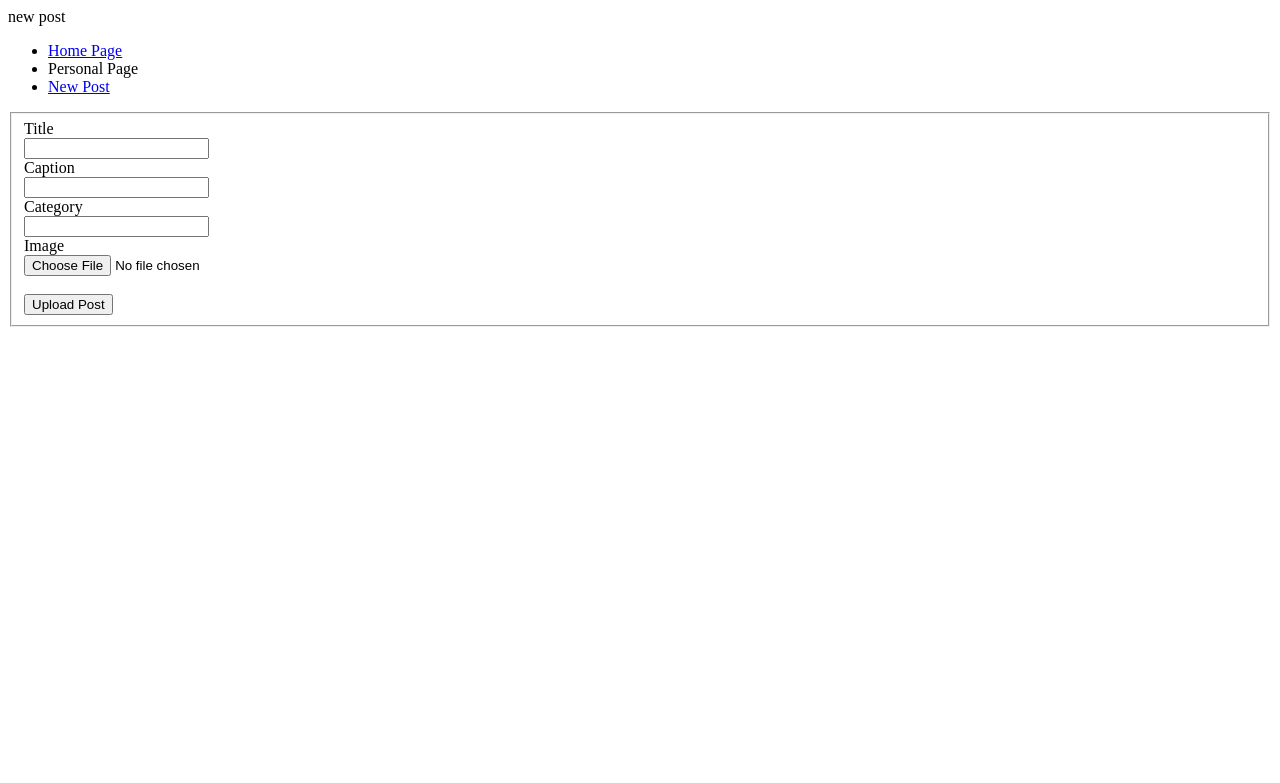
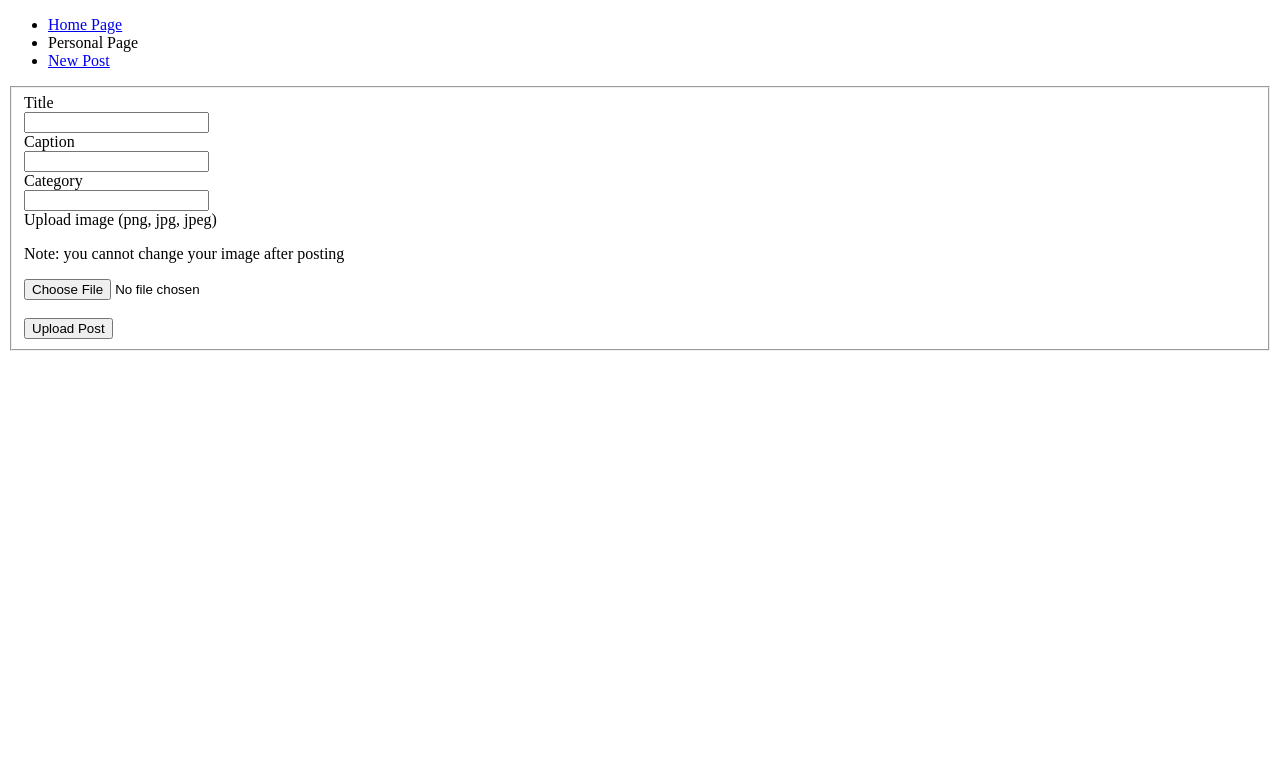
Before and after one commit to Popilokers/Final-Project-Webdev-Term2, a PHP site: page /edit.php in a window 1280 px wide. Shown: the top 783 px of the page. Run offline with PHP 8.4, Linux system fonts and the light colour scheme.

Commit message:
File upload + CRUD enhance + validation

```diff
--- a/accountVerify.php
+++ b/accountVerify.php
@@ -28,6 +28,7 @@
     <title>Document</title>
 </head>
 <body>
+    <h1>Please go back to the previous page to re-enter username and/or password</h1>
     <?php if(empty($username) || empty($password)):?>
         <h1 style="color: red;">ERROR: Username or Password fields are empty</h1>
     <?php else: ?>
--- a/edit.php
+++ b/edit.php
@@ -1,98 +1,98 @@
 <?php
-
 require('connect.php');
 
+$titleError = "none";
+$contentError = "none";
+$categoryError = "none";
+$imageError = "none";
 
-$user_type = "";
-
-$mode ="";
-$query ="";
-
-$statement = "";
-
+$mode = "";
+$command = $_POST['command'] ?? "New Post";
 $title = "";
 $caption = "";
 $category = "";
+$post_id = "";
+$query = "";
+$row = [];
 
-$command = "";
+if (isset($_GET['post_id'])) {
+    $mode = "edit";
+    $post_id = filter_input(INPUT_GET, 'post_id', FILTER_SANITIZE_NUMBER_INT);
 
-if(isset($_POST['command'])){
-    $command = $_POST['command']; //Update or Delete
+    $statement = $db->prepare("SELECT * FROM posts WHERE post_id = :post_id");
+    $statement->execute(['post_id' => $post_id]);
+    $row = $statement->fetch(PDO::FETCH_ASSOC);
 
-}
-else{
-    $command = "New Post";
+    $query = "UPDATE posts SET title = :title, caption = :caption, category_id = :category_id WHERE post_id = :post_id";
+} else {
+    $mode = "newPost";
+    $query = "INSERT INTO posts(title, caption, category_id, image)
+              VALUES (:title, :caption, :category_id, :image)";
 }
 
-if(isset($_GET['post_id'])){
-
-    $mode = "edit";
-    echo "post id: " . $_GET['post_id'];
-    echo "<br> action: " . $command;
-    echo "<br> query: " .
-    //defines $id early to use to edit an existing blog
-    $id = filter_input(INPUT_GET, 'post_id', FILTER_SANITIZE_NUMBER_INT);
-
-    //query that selects the specific row to be edited from the database
-     $statement = $db->prepare("SELECT * FROM posts WHERE post_id = :post_id");
-     $statement->execute(['post_id' => $_GET['post_id']]);
-
-     $row = $statement->fetch(PDO::FETCH_ASSOC);
-
-
-     $query = "UPDATE posts SET title = :title, caption = :caption, category_id = :category_id WHERE post_id = :post_id";
-     $post_id = filter_input(INPUT_GET, 'post_id');
-
-}
-else{
-    $mode = "newPost";
-
-    echo "new post";
-    $query = "INSERT INTO posts(title, caption, category_id)
-              VALUES (:title, :caption, :category_id)";
-    }
-
-
-if(!empty($_POST['title']) && !empty($_POST['caption']) && !empty($_POST['category_id'])){
-
+// POST REQUEST HANDLING
+if ($_SERVER['REQUEST_METHOD'] === 'POST') {
     $title = filter_input(INPUT_POST, 'title', FILTER_SANITIZE_SPECIAL_CHARS);
     $caption = filter_input(INPUT_POST, 'caption', FILTER_SANITIZE_SPECIAL_CHARS);
     $category = filter_input(INPUT_POST, 'category_id', FILTER_SANITIZE_NUMBER_INT);
 
-        // $image = filter_input(INPUT_GET, 'image');
+    // DELETE
+    if ($command === "delete") {
+        $query = "DELETE FROM posts WHERE post_id = :post_id";
+        $statement = $db->prepare($query);
+        $statement->bindValue(':post_id', $post_id);
+        if ($statement->execute()) {
+            header('Location: index.php');
+            exit;
+        }
+    }
 
-
+    // UPDATE
+    elseif ($command === "update") {
+        if (!empty($title) && !empty($caption) && !empty($category)) {
             $statement = $db->prepare($query);
-
             $statement->bindValue(':title', $title);
             $statement->bindValue(':caption', $caption);
             $statement->bindValue(':category_id', $category);
-
-        if($command == "update"){
             $statement->bindValue(':post_id', $post_id);
+            if ($statement->execute()) {
+                header('Location: index.php');
+                exit;
+            }
+        } else {
+            $titleError = $contentError = $categoryError = "block";
+        }
     }
 
-         if($command == "delete"){
+    // NEW POST
+    else {
+        if (!empty($title) && !empty($caption) && !empty($category) && isset($_FILES['image']) && $_FILES['image']['error'] === UPLOAD_ERR_OK) {
+            $image = $_FILES['image'];
+            $newdir = "uploads" . DIRECTORY_SEPARATOR . basename($image['name']);
+            $allowedEXT = ['image/jpeg', 'image/png', 'image/gif'];
 
-            $query = "DELETE FROM posts WHERE post_id = :post_id";
+            $file_info = finfo_open(FILEINFO_MIME_TYPE);
+            $mimeType = finfo_file($file_info, $image['tmp_name']);
+            finfo_close($file_info);
+
+            if (!in_array($mimeType, $allowedEXT)) {
+                $imageError = "Unsupported image format";
+            } elseif (move_uploaded_file($image['tmp_name'], $newdir)) {
                 $statement = $db->prepare($query);
-            $statement->bindValue(':post_id', $post_id);
-
-            //executes query and redirects to home page
-            if($statement->execute()){
+                $statement->bindValue(':title', $title);
+                $statement->bindValue(':caption', $caption);
+                $statement->bindValue(':category_id', $category);
+                $statement->bindValue(':image', $newdir);
+                if ($statement->execute()) {
                     header('Location: index.php');
+                    exit;
                 }
-
             }
-
-        if($statement->execute()){
-        header('Location: index.php');
+        } else {
+            $titleError = $contentError = $categoryError = $imageError = "block";
         }
-
     }
-
-
-
+}
 ?>
 
 <!DOCTYPE html>
@@ -111,7 +111,7 @@ if(!empty($_POST['title']) && !empty($_POST['caption']) && !empty($_POST['catego
             <li><a href="edit.php">New Post</a></li>
         </ul>
     </nav>
-    <form action="#" method="post">
+    <form action="#" method="post"  enctype="multipart/form-data">
         <fieldset>
             <label>Title</label>
             <br>
@@ -120,6 +120,7 @@ if(!empty($_POST['title']) && !empty($_POST['caption']) && !empty($_POST['catego
             <?php else:?>
                 <input type="text" name="title"/>
             <?php endif ?>
+                <p style="display: <?=$titleError?>;  color: red;">Error: Please fill out title field</p>
             <br>
             <label>Caption</label>
             <br>
@@ -128,6 +129,7 @@ if(!empty($_POST['title']) && !empty($_POST['caption']) && !empty($_POST['catego
             <?php else:?>
                 <input type="text" name="caption"/>
             <?php endif ?>
+                <p style="display: <?=$contentError?>; color: red;">Error: Please fill out caption field</p>
             <br>
             <label>Category</label>
             <br>
@@ -136,11 +138,19 @@ if(!empty($_POST['title']) && !empty($_POST['caption']) && !empty($_POST['catego
             <?php else:?>
                 <input type="number" name="category_id"/>
             <?php endif ?>
+                <p style="display: <?=$categoryError?>;  color: red;">Error: Please fill out category field</p>
             <br>
-            <label>Image</label>
+            <label>Upload image (png, jpg, jpeg)</label>
             <br>
+            <?php if($mode == "edit"):?>
+                <h3>Sorry you cannot change the image after posting</h3>
+                <br>
+                <img src="<?=$row['image']?>" width="800" />
+            <?php else:?>
+                <p>Note: you cannot change your image after posting</p>
                 <input type="file" name="image"/>
-
+            <?php endif ?>
+                <p style="display: <?=$imageError?>;  color: red;">Error: Please fill out image field</p>
             <br>
             <br>
 
```
Also changed, not shown: SignIn.php (+9 -1 lines), index.php (+6 -16 lines), post.php (added, +34 -0 lines), uploads/DEKU UPSCALE.jpg (added), uploads/MIHAWK UPSCALE.png (added), uploads/To Do.png (added), uploads/VISTA UPSCALE.jpg (added). Lines whose indentation alone changed are shown as unchanged.
